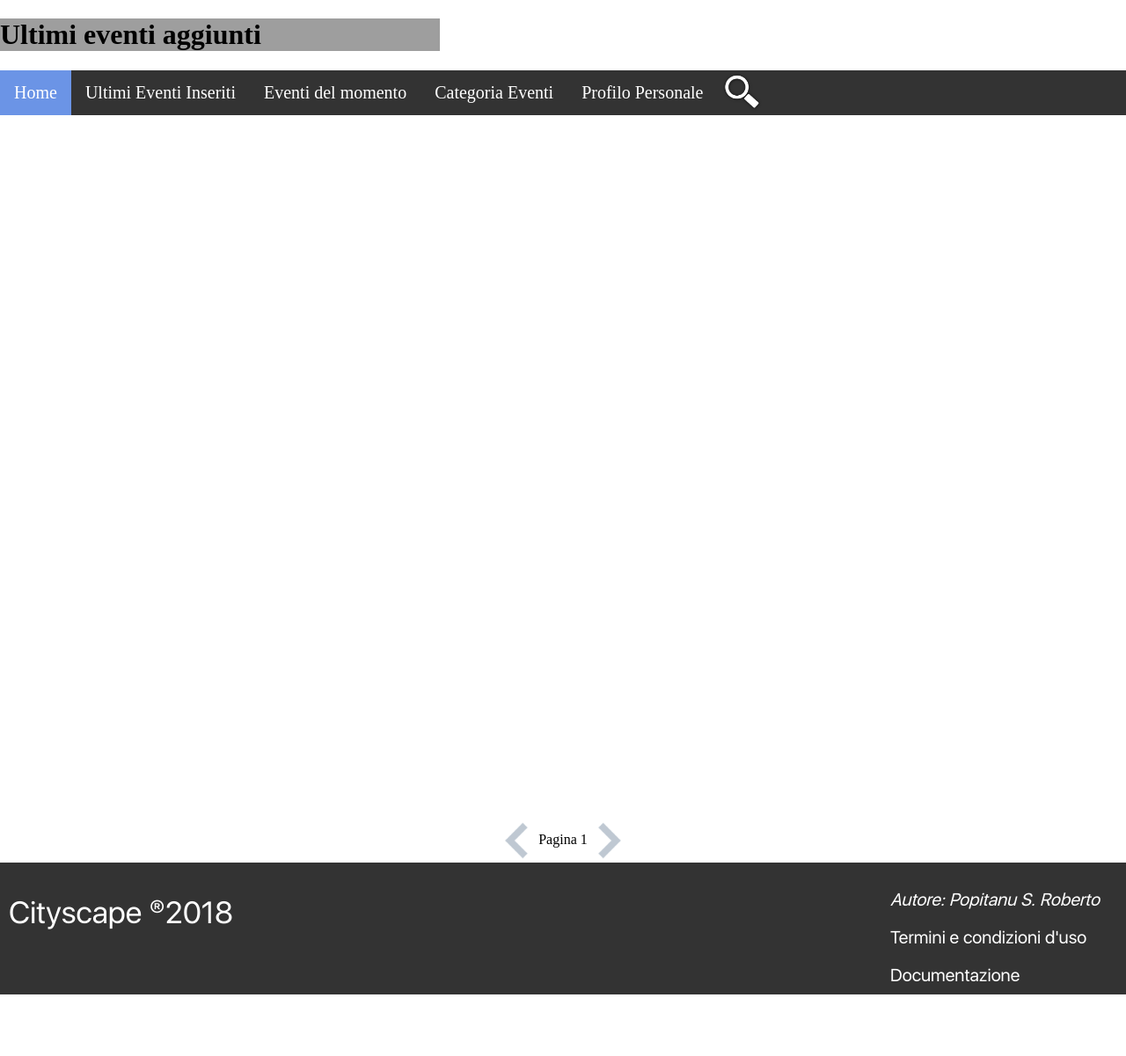
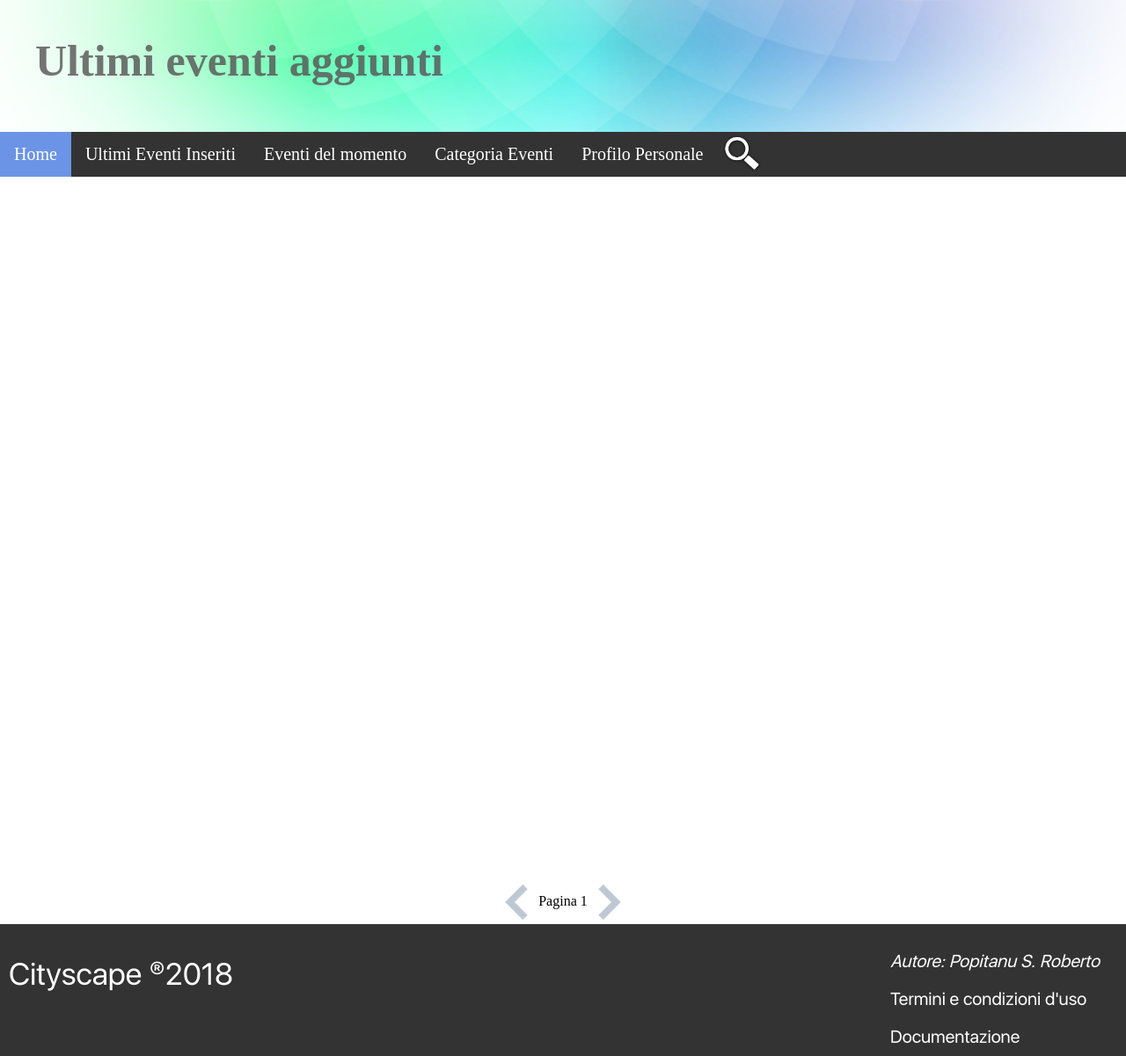
Before and after one commit to giobyR/cityscape, a PHP site: page /php/esplora_eventiRecenti.php in a window 1280 px wide. Shown: the whole page at 88% size. Before the commit the page ends 1131 px from the top, so only its background shows below. Run offline with PHP 8.4, Linux system fonts and the light colour scheme; data that the repository does not hold is empty; some web fonts are replaced; grey boxes are pictures that could not be loaded.

Commit message:
fixed header behaviour

```diff
--- a/css/main.css
+++ b/css/main.css
@@ -38,7 +38,6 @@ html{
     justify-content: flex-start;
     /*overflow-y: auto; */
     overflow: auto;
-
 }
 #divContenuto ul{
     display: flex;
@@ -71,10 +70,21 @@ html{
     color: white;
     box-shadow: 0px 8px 16px 0px rgba(0,0,0,0.3);
 }
-.background-header{
-    background-image: url('/images/cityWall.png');
-    background-size: 500px auto;
-    background-repeat: no-repeat;
+h1{
+    margin: 0;
+    padding: 40px;
+    font-size: 50px;
+    text-align: left;
+    color: rgba(87, 86, 86, 0.822);
+    vertical-align: bottom;
+    height: inherit;
+
+}
+header{
+    background-image: url(/images/header.png);
+    background-size: cover;
+    height:150px;
+    margin: 0;
 }
 .errore{
     font-size: 20px;
--- a/js/caricaEventi.js
+++ b/js/caricaEventi.js
@@ -12,7 +12,7 @@ CaricaEventi.isAdmin=false;
 CaricaEventi.toggleButton=0;
 //parametri da usare per impostare il tipo di interrogazione AJax
 CaricaEventi.tipoRichiesta="GET";
-CaricaEventi.limiteNumeroEventi=9;
+CaricaEventi.limiteNumeroEventi=10;
 //costanti da usare nella scelta delle query da fare quando si interroga il database
 CaricaEventi.EVENTI_PIU_RECENTI=0;
 CaricaEventi.EVENTI_PIU_INTERESSANTI=1;
--- a/php/esplora_eventiPerCategoria.php
+++ b/php/esplora_eventiPerCategoria.php
@@ -30,9 +30,9 @@
     <title>Eventi del momento</title>
 </head>
 <body >
-    <header>
-        <h1>Eventi creati</h1>
-    </header>
+    <?php
+        echo "<header> <h1> Eventi disponibili nella categoria ".$_GET['categoria']."</h1></header>";
+    ?>
     <nav>
         <?php
             include DIR_LAYOUT.'navbar.php';
```
Also changed, not shown: images/header.png (added).
